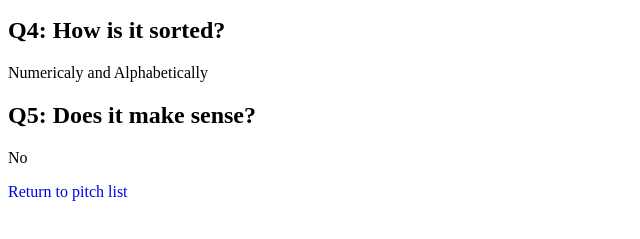
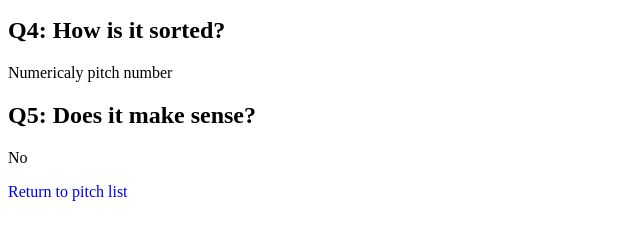
Before and after one commit to aliyarbou/aliyarbou.github.io, a plain HTML site: page answer.html in a window 1280 px wide. Shown: the part 304-543 px from the top of the page, 0-640 px from the left. Drawn offline with Linux system fonts and the light colour scheme.

Commit message:
Update answer.html

```diff
--- a/answer.html
+++ b/answer.html
@@ -19,7 +19,7 @@
     </p>
     <h2>Q4: How is it sorted?</h4>
     <p>
-      Numericaly and Alphabetically
+      Numericaly pitch number
     </p>
     <h2>Q5: Does it make sense?</h2>
     <p>
```
